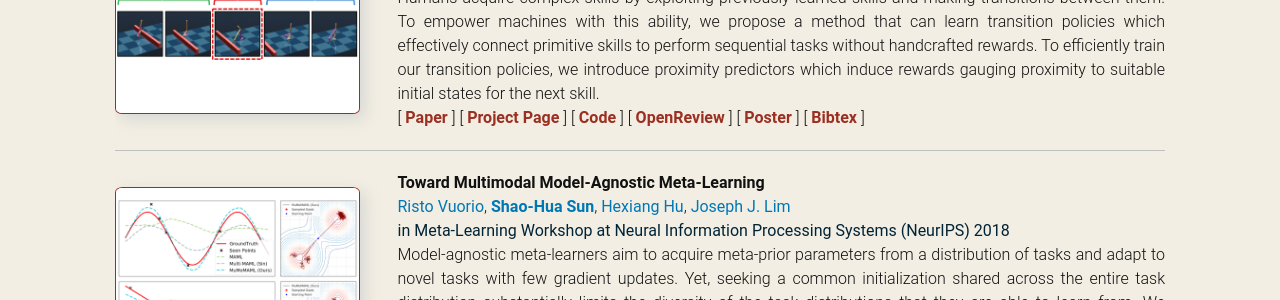
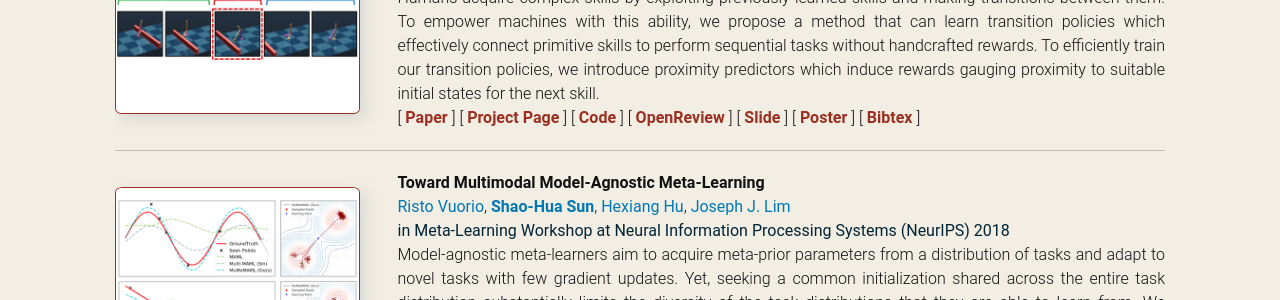
Before and after one commit to shaohua0116/shaohua0116.github.io, a Jekyll site: the page built from index.html, in a window 1280 px wide and 900 px high, scrolled down 2379 px. Shown: the part 152-452 px from the top of the window. Built offline with Jekyll 4.4.1, drawn with Linux system fonts in a browser that asks for light colours; some web fonts are replaced.

Commit message:
add trans slide

```diff
--- a/_data/publications.yml
+++ b/_data/publications.yml
@@ -226,6 +226,8 @@
       url:  'https://github.com/youngwoon/transition'
     - name: 'OpenReview'
       url:  'https://openreview.net/forum?id=rygrBhC5tQ'
+    - name: 'Slide'
+      url:  './images/slides/transition.pdf'
     - name: 'Poster'
       url:  './images/posters/transition.pdf'
     - name: 'Bibtex'
```
Also changed, not shown: 1 other file.
